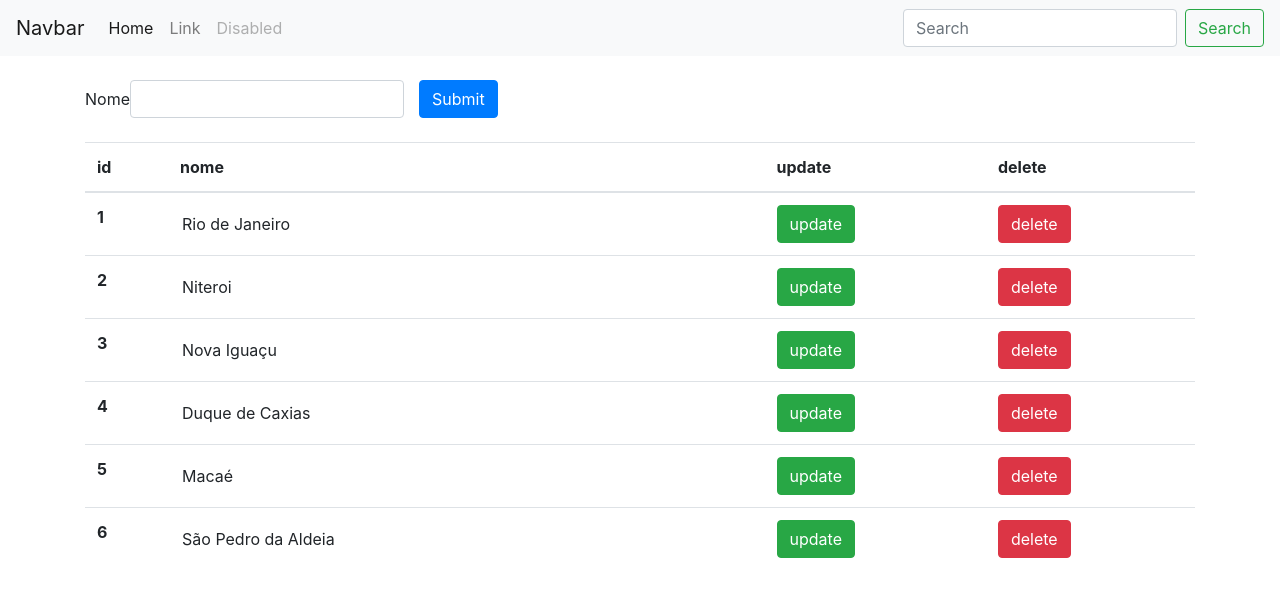
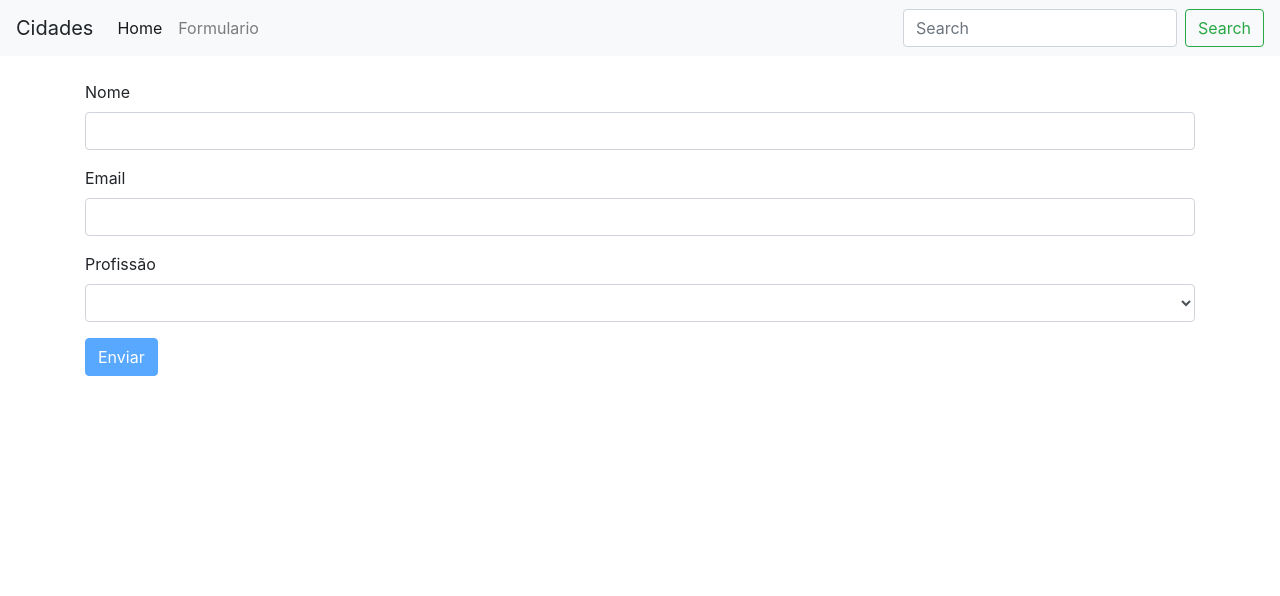
Before and after one commit to HelioDantas/AngularTest, an Angular app: page /form in a window 1280 px wide. Shown: the top 596 px of the page. Built offline with nearby package versions, Linux system fonts and the light colour scheme; data requests are answered from the project's data file.

Commit message:
Rotas Angular

```diff
--- a/src/app/app.component.html
+++ b/src/app/app.component.html
@@ -2,18 +2,15 @@
     <button class="navbar-toggler" type="button" data-toggle="collapse" data-target="#navbarTogglerDemo03" aria-controls="navbarTogglerDemo03" aria-expanded="false" aria-label="Toggle navigation">
       <span class="navbar-toggler-icon"></span>
     </button>
-    <a class="navbar-brand" href="#">Navbar</a>
+    <a class="navbar-brand" >Cidades</a>
 
     <div class="collapse navbar-collapse" id="navbarTogglerDemo03">
       <ul class="navbar-nav mr-auto mt-2 mt-lg-0">
         <li class="nav-item active">
-          <a class="nav-link" href="#">Home <span class="sr-only">(current)</span></a>
+          <a class="nav-link" routerLink = ''>Home <span class="sr-only">(current)</span></a>
         </li>
         <li class="nav-item">
-          <a class="nav-link" href="#">Link</a>
-        </li>
-        <li class="nav-item">
-          <a class="nav-link disabled" href="#">Disabled</a>
+          <a class="nav-link" routerLink="form">Formulario</a>
         </li>
       </ul>
       <form class="form-inline my-2 my-lg-0">
@@ -24,6 +21,6 @@
   </nav>
 <div class="container">
 <br>
-<app-cidades-lista></app-cidades-lista>
+<router-outlet></router-outlet>
 
 </div>
--- a/src/app/cidade/cidades-form/cidades-form.component.html
+++ b/src/app/cidade/cidades-form/cidades-form.component.html
@@ -8,7 +8,7 @@
       <input type="text" id="disabledTextInput" class="form-control" name = 'nome' value="" placeholder=" " ngModel required minlength="3">
     </div>
 
-     <button type="submit" class="btn btn-primary" >Submit</button>
+     <button type="submit" class="btn btn-primary" >Salvar</button>
 
   </div>
   </fieldset>
--- a/src/app/form/form.component.html
+++ b/src/app/form/form.component.html
@@ -1,9 +1,5 @@
 <form #usuarioForm = "ngForm" (ngSubmit) = 'salva(usuarioForm)'>
-  {{cliente | json}}
-  <div class="alert alert-danger" *ngIf = 'usuarioForm.invalid'>
-    Prencha Todos os campos
 
-  </div>
   <fieldset >
     <div class="form-group">
       <label for="disabledTextInput">Nome</label>
@@ -21,6 +17,6 @@
        </select>
     </div>
 
-    <button type="submit" class="btn btn-primary" [disabled] = '!usuarioForm.valid'>Submit</button>
+    <button type="submit" class="btn btn-primary" [disabled] = '!usuarioForm.valid'>Enviar</button>
   </fieldset>
 </form>
```
Also changed, not shown: src/app/app.module.ts (+10 -1 lines).
